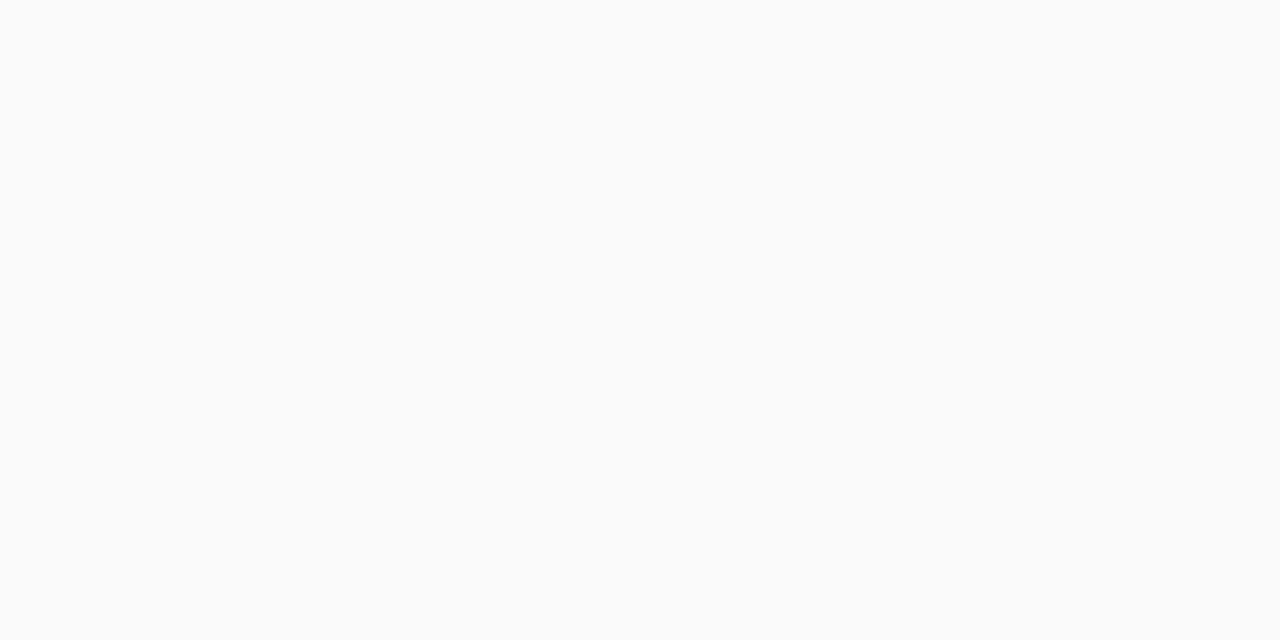
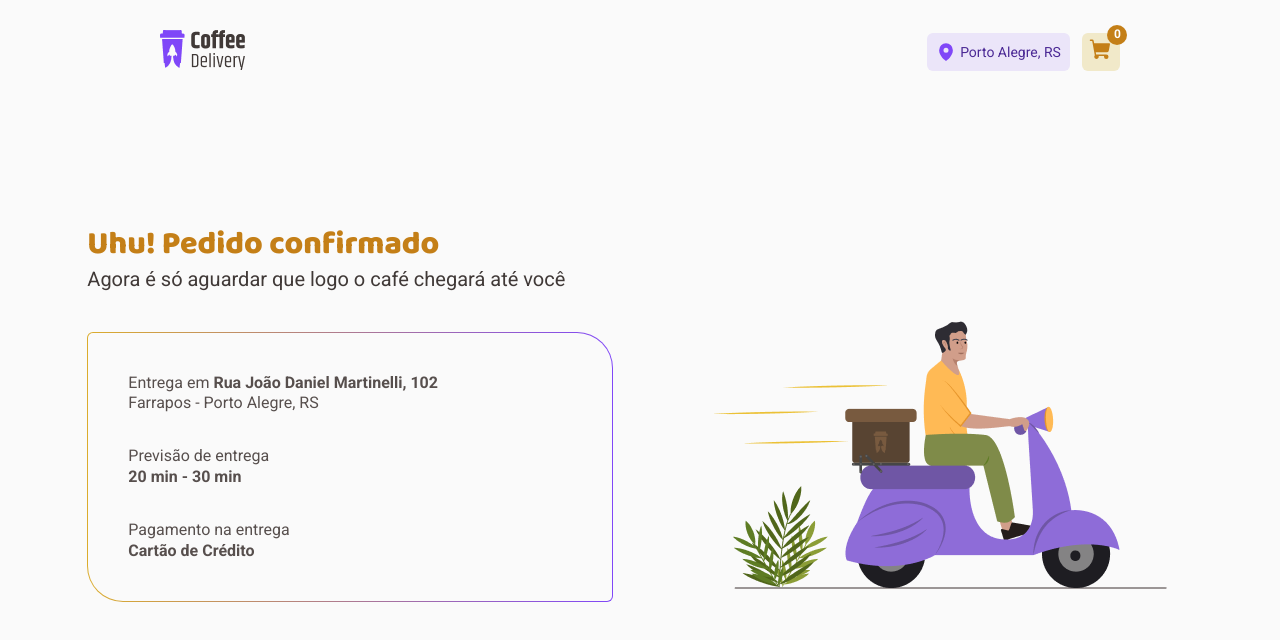
Before and after one commit to thiagofreitascarneiro/coffeeDelivery, a React (Vite) app: page /delivery in a window 1280 px wide. Before the commit this address had no page. Shown: the top 640 px of the page. Built offline with nearby package versions, Linux system fonts and the light colour scheme.

Commit message:
creating delivery page

```diff
--- a/src/Router.tsx
+++ b/src/Router.tsx
@@ -1,12 +1,14 @@
 import { Route, Routes } from "react-router-dom";
 import { Home } from "./pages/Home";
 import { Checkout } from "./pages/Checkout";
+import { Delivery } from "./pages/Delivery";
 
 export function Router() {
     return (
         <Routes>
             <Route path='/' element={<Home />} />
             <Route path="/checkout" element={<Checkout />} />
+            <Route path="/delivery" element={<Delivery />} />
         </Routes>
     )
 }
--- /dev/null
+++ b/src/pages/Delivery/index.tsx
@@ -0,0 +1,39 @@
+import { Header } from "../../components/Header";
+import { ContainerDelivery, OrderInfo, WrapperContent, WrapperOrder } from "./styles";
+import Iustration from '../../assets/Iustration.png'
+
+export function Delivery() {
+    return (
+        <ContainerDelivery>
+            <Header />
+            <WrapperContent>
+                <WrapperOrder>
+                    <h1>Uhu! Pedido confirmado</h1>
+                    <h2>Agora é só aguardar que logo o café chegará até você</h2>
+
+                    <OrderInfo>
+                        <p>
+                            Entrega em <span>Rua João Daniel Martinelli, 102 </span><br/>
+                            Farrapos - Porto Alegre, RS
+                        </p>
+                        <p>
+                            Previsão de entrega<br/>
+                            <span> 20 min - 30 min </span>
+                        </p>
+                        <p>
+                            Pagamento na entrega<br/>
+                            <span> Cartão de Crédito</span>
+                        </p>
+
+                    </OrderInfo>
+                </WrapperOrder>
+                <picture>
+                    <img src={Iustration}/>
+                </picture>
+            </WrapperContent>
+
+
+        </ContainerDelivery>
+
+    )
+}
--- /dev/null
+++ b/src/pages/Delivery/styles.ts
@@ -0,0 +1,71 @@
+import styled from "styled-components";
+
+export const ContainerDelivery = styled.div`
+    display: flex;
+    position: relative;
+    flex-direction: column;
+`
+
+export const WrapperContent = styled.div`
+    display: flex;
+    justify-content: space-evenly;
+    align-items: end;
+    margin-top: 120px;
+
+    picture {
+        display: flex;
+
+    }
+`
+
+export const WrapperOrder = styled.div`
+    display: flex;
+    flex-direction: column;
+    align-items: flex-start;
+    h1 {
+        font-family: 'Baloo 2';
+        font-style: normal;
+        font-weight: 800;
+        font-size: 32px;
+        line-height: 41.6px;
+        color: ${(props) => props.theme['yellow-dark']};
+    }
+    h2 {
+        font-family: 'Roboto';
+        font-style: normal;
+        font-weight: 400;
+        font-size: 20px;
+        line-height: 26px;
+        color: ${(props) => props.theme['base-subtitle']};
+        font-stretch: 100;
+    }
+
+`
+
+export const OrderInfo = styled.div`
+    margin-top: 40px;
+    display: flex;
+    flex-direction: column;
+    align-items: flex-start;
+    padding: 40px;
+    gap: 32px;
+    width: 526px;
+    height: 270px;
+    background: linear-gradient(#fafafa, #fafafa) padding-box,
+              linear-gradient(to right, #DBAC2C, #8047F8) border-box;
+  border-radius: 6px 36px;
+  border: 1px solid transparent;
+
+  p {
+    font-family: 'Roboto';
+    font-style: normal;
+    font-weight: 400;
+    font-size: 16px;
+    line-height: 20.8px;
+    color: ${(props) => props.theme['base-text']};
+    span {
+
+        font-weight: 700;
+    }
+  }
+`
```
Also changed, not shown: src/assets/Iustration.png (added).
